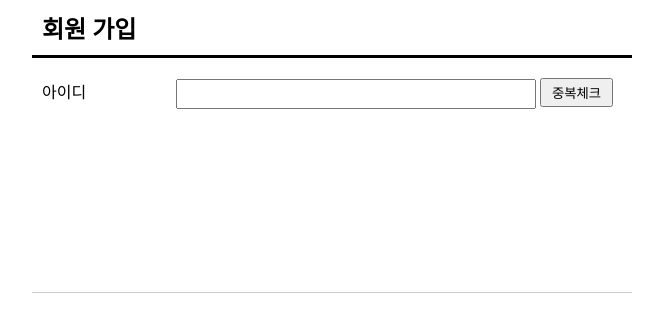
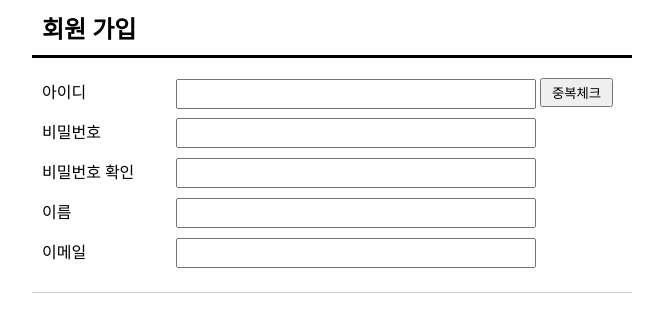
Before and after one commit to j2un/freeboard, a PHP site: page /form.php in a window 1280 px wide. Shown: the top 332 px of the page, without its empty margins (308-971 px from the left). Run offline with PHP 8.4, Linux system fonts and the light colour scheme.

Commit message:
Update form.php

```diff
--- a/form.php
+++ b/form.php
@@ -55,6 +55,25 @@
                 <span class="col2"><input type="text" name="id"></span>
                 <span class="col3"><button type="button" onclick="check_id()">중복체크</button></span>
             </li>
+            <li>
+                <span class="col1">비밀번호</span>
+                <span class="col2"><input type="password" name="pass"></span>
+            </li>
+            <li>
+                <span class="col1">비밀번호 확인</span>
+                <span class="col2"><input type="password" name="pass_confirm"></span>
+            </li>
+            <li>
+                <span class="col1">이름</span>
+                <span class="col2"><input type="text" name="name"></span>
+            </li>
+            <li>
+                <span class="col1">이메일</span>
+                <span class="col2"><input type="text" name="email"></span>
+            </li>
+        </ul>
+        <ul class="buttons">
+            <li></li>
         </ul>
     </form>
 </body>
```
